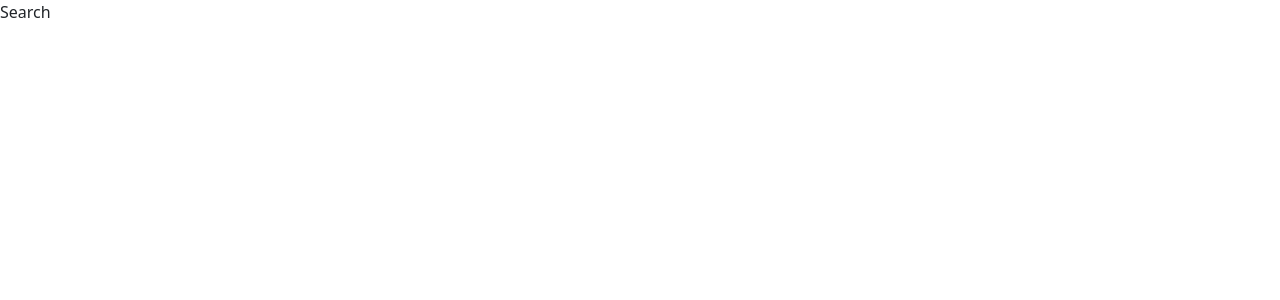
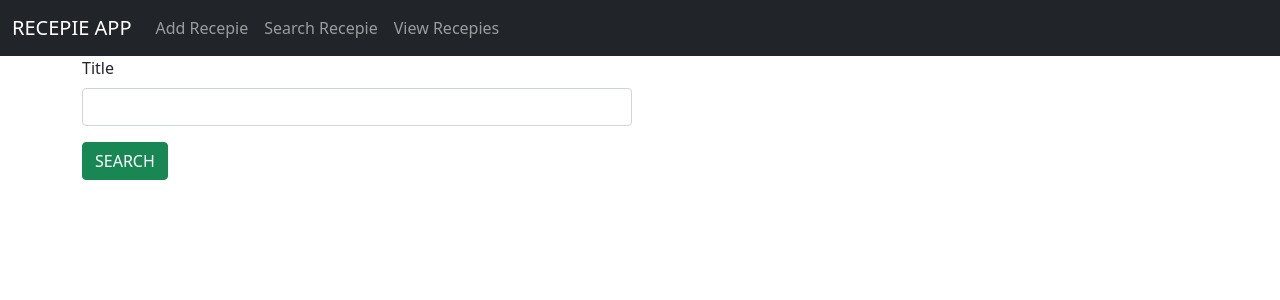
Before and after one commit to snehasamuel/Recepie-react-app, a React (Create React App) app: page /search in a window 1280 px wide. Shown: the top 300 px of the page. Built offline with nearby package versions, Linux system fonts and the light colour scheme.

Commit message:
Search completed

```diff
--- a/src/components/Search.js
+++ b/src/components/Search.js
@@ -1,8 +1,31 @@
-import React from 'react'
+import React, { useState } from 'react'
+import Header from './Header'
 
 const Search = () => {
+  var [title,setTitle]=useState("")
+  const searchValue=()=>{
+    const data={"title":title}
+    console.log(data)
+  }
   return (
-    <div>Search</div>
+    <div>
+      <Header/>
+      <div className="container">
+    <div className="row">
+        <div className="col col-12 col-sm-12 col-md-12 col-lg-12 col-xl-12 col-xxl-12">
+            <div className="row g-3">
+                <div className="col col-12 col-sm-6 col-md-6 col-lg-6 col-xl-6 col-xxl-6">
+                    <label for="" className="form-label">Title</label>
+                    <input onChange={(a)=>{setTitle(a.target.value)}} type="text" className="form-control"/>
+                </div>
+                <div className="col col-12 col-sm-12 col-md-12 col-lg-12 col-xl-12 col-xxl-12">
+                    <button onClick={searchValue} className="btn btn-success">SEARCH</button>
+                </div>
+            </div>
+        </div>
+    </div>
+</div>
+    </div>
   )
 }
 
```
Also changed, not shown: public/search.html (added, +15 -0 lines).
